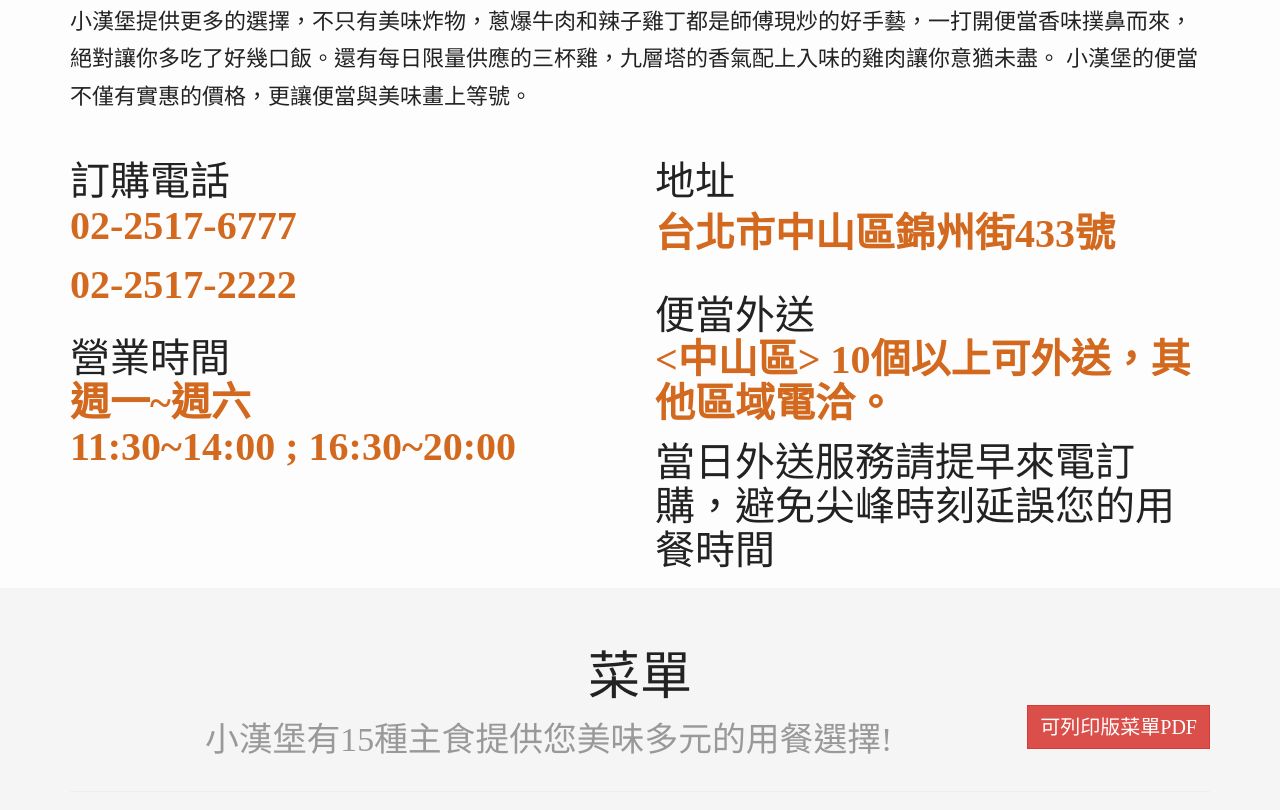
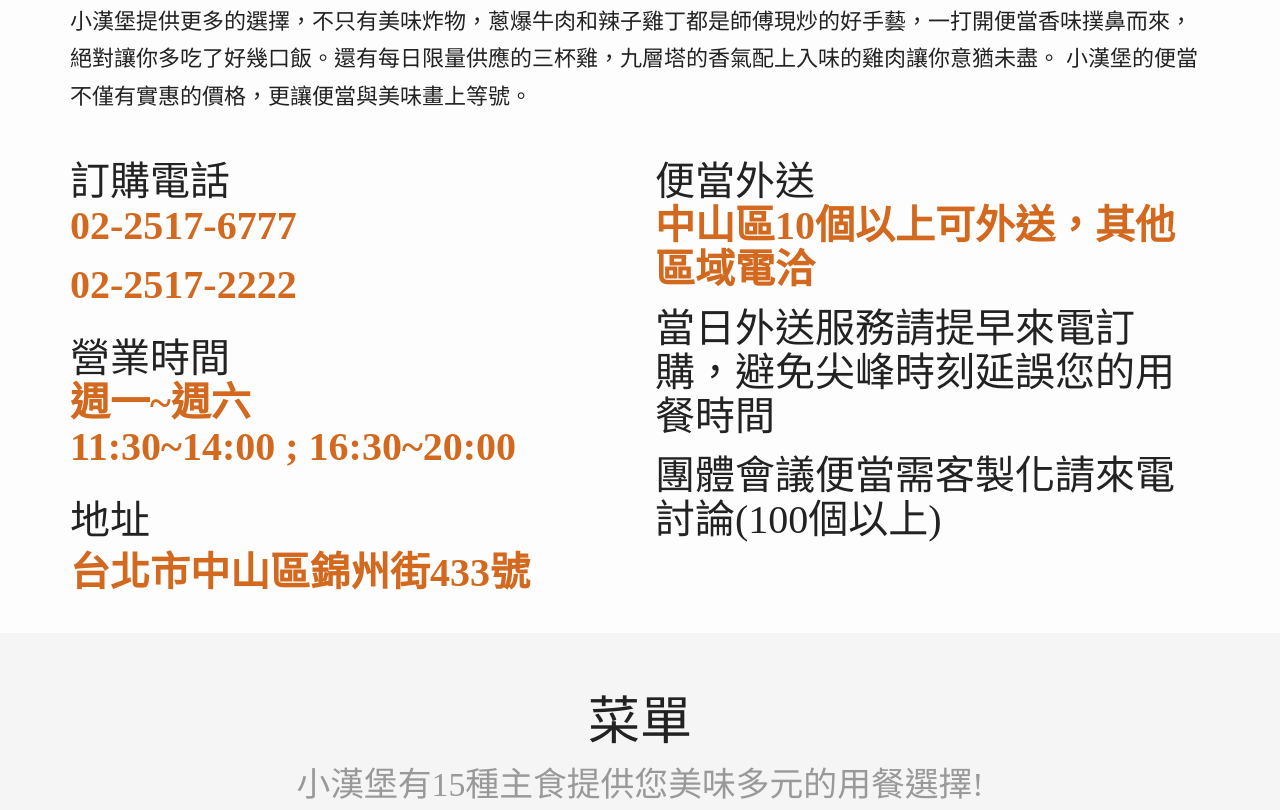
Before and after one commit to ouccgo/smallburger, a plain HTML site: page index.html in a window 1280 px wide. Shown: the part 959-1769 px from the top of the page. Drawn offline with Linux system fonts and the light colour scheme.

Commit message:
Update index.html

```diff
--- a/index.html
+++ b/index.html
@@ -76,16 +76,17 @@
             11:30~14:00 ; 16:30~20:00
             </strong></p>
           </h2>
-      </div>
-      <div class="col-md-6">
-        <h2>地址
+         <h2>地址
           <address><strong>
             台北市中山區錦州街433號
               </strong></address>
         </h2>
+      </div>
+      <div class="col-md-6">
         <h2>便當外送
-          <p><strong><中山區> 10個以上可外送，其他區域電洽。 </strong></p>
+          <p><strong>中山區10個以上可外送，其他區域電洽</strong></p>
           <p>當日外送服務請提早來電訂購，避免尖峰時刻延誤您的用餐時間</p>
+          <p>團體會議便當需客製化請來電討論(100個以上)</p>
         </h2>
       </div>
     </div>
@@ -94,7 +95,7 @@
   <div id="service" class="gd-service text-center">
     <div class="container">
       <div class="page-header">
-        <h1>菜單<br><small>小漢堡有15種主食提供您美味多元的用餐選擇!</small><a href="小漢堡menu.pdf" target="blank" class="btn btn-large btn-danger pull-right">可列印版菜單PDF</a></h1>
+        <h1>菜單<br><small>小漢堡有15種主食提供您美味多元的用餐選擇!</small> <!-- <a href="小漢堡menu.pdf" target="blank" class="btn btn-large btn-danger pull-right">可列印版菜單PDF</a><--!></h1>
       </div>
       <div class="row"><h3>
         <div class="col-md-4">
```
